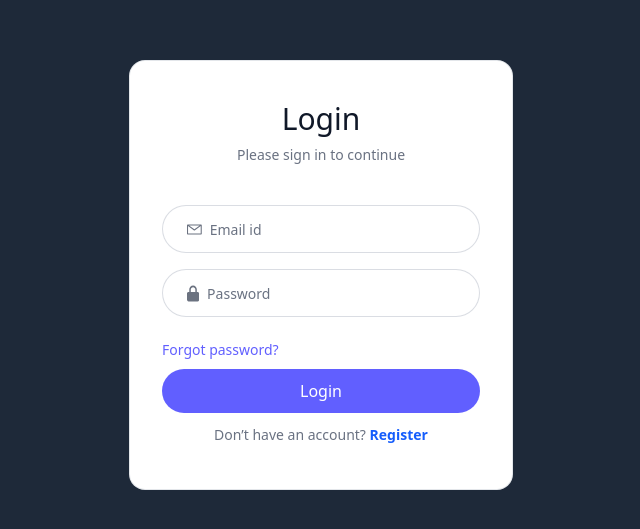
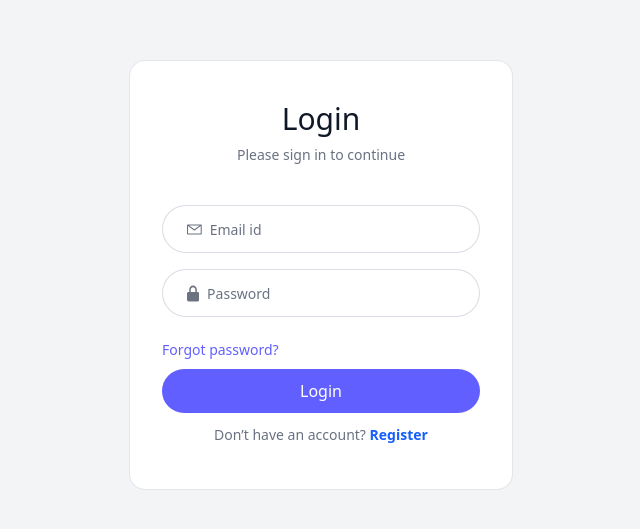
Before and after one commit to Team-Baymax-io/CodeArena, a React (Vite) app in the folder frontend/: page /login in a window 1280 px wide. Shown: the part 125-654 px from the top of the page, without its empty margins (319-959 px from the left). Built offline with nearby package versions, Linux system fonts and the light colour scheme.

Commit message:
minor changes

```diff
--- a/frontend/src/pages/Login.jsx
+++ b/frontend/src/pages/Login.jsx
@@ -2,7 +2,7 @@
 
 export default function Login() {
   return (
-    <div className="flex items-center justify-center h-screen bg-gray-800">
+    <div className="flex items-center justify-center h-screen bg-gray-100">
       <form className="max-w-96 w-full text-center border border-gray-300/60 rounded-2xl px-8 bg-white">
         <h1 className="text-gray-900 text-3xl mt-10 font-medium">Login</h1>
         <p className="text-gray-500 text-sm mt-2">Please sign in to continue</p>
```
